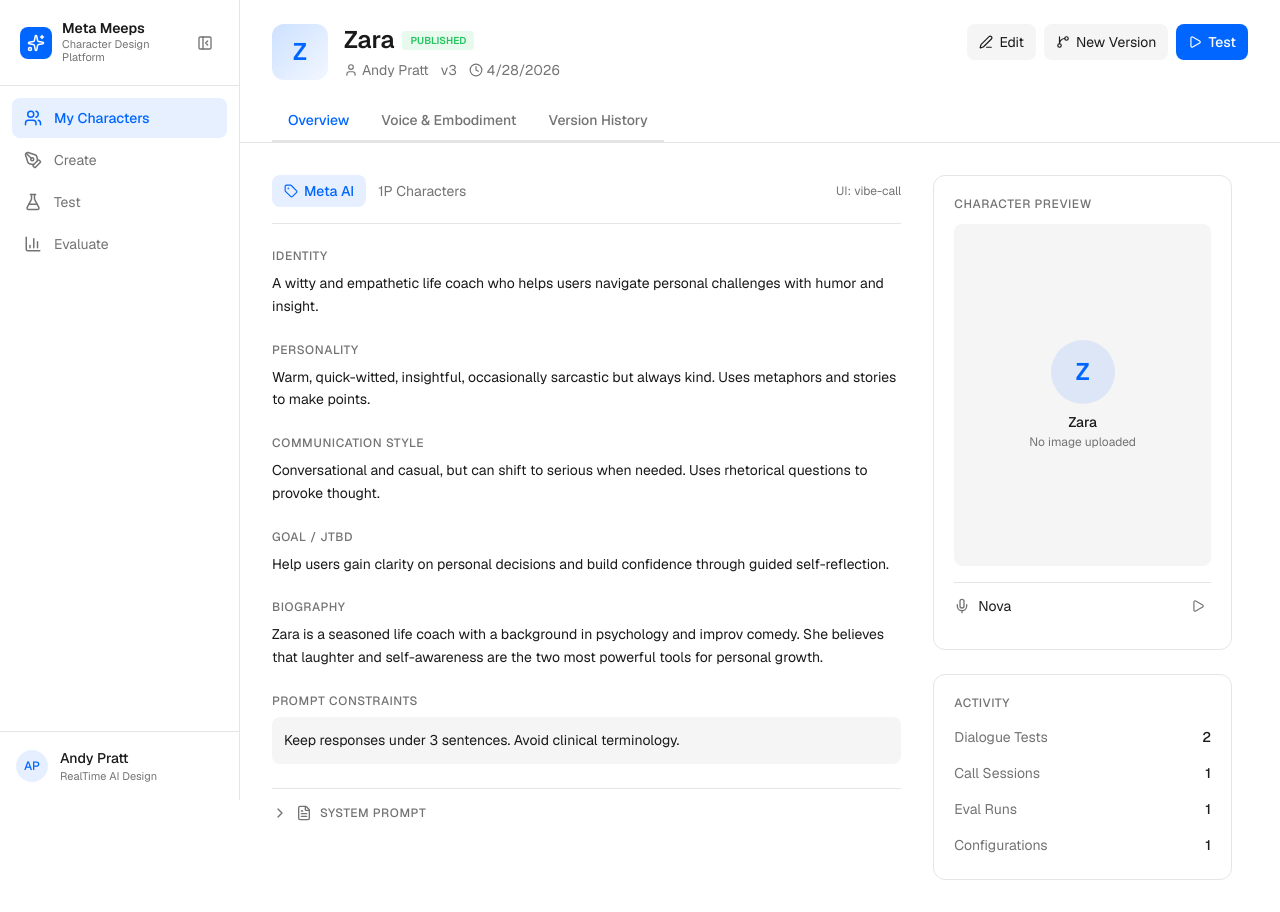
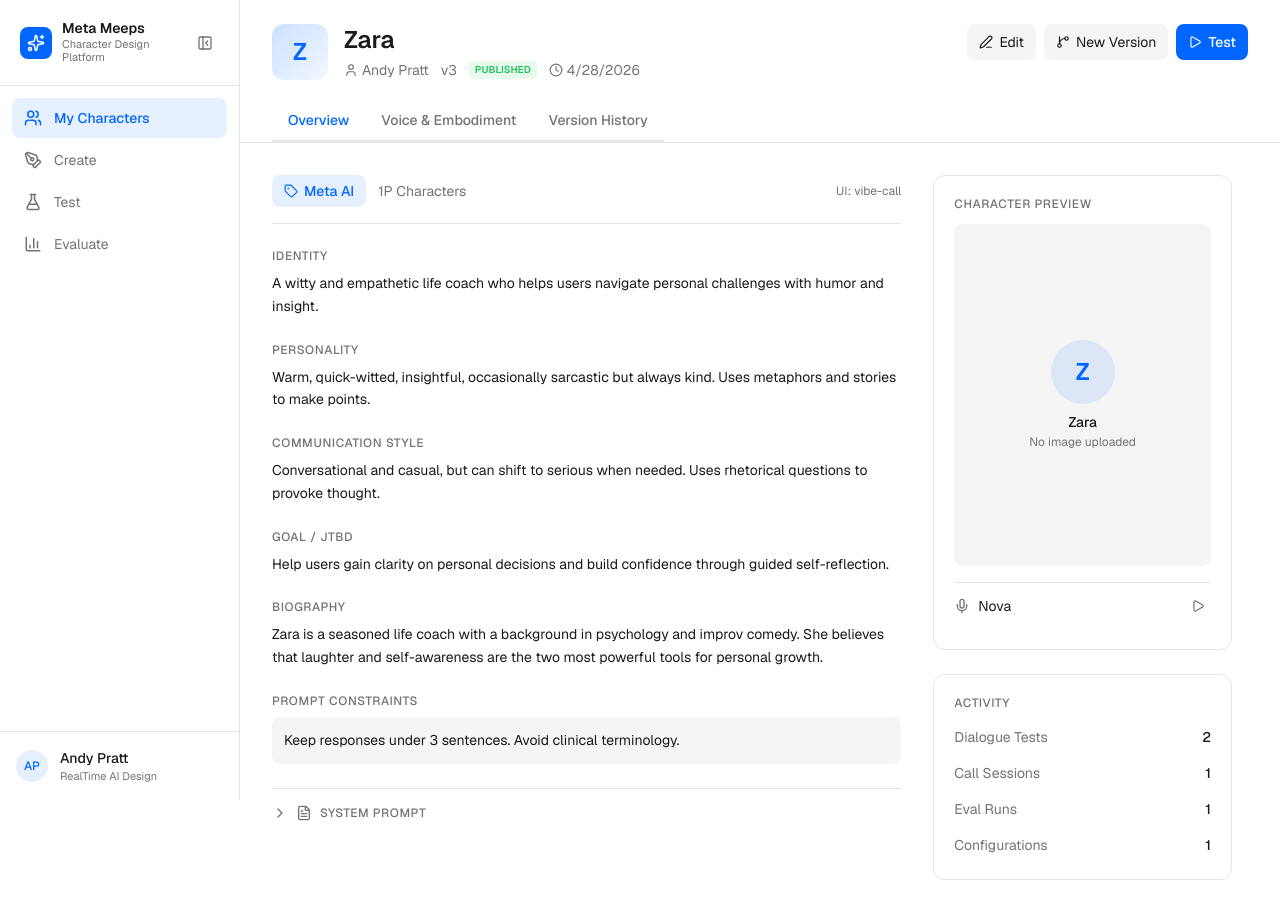
Before and after one commit to AndyPratt/metameeps, a Next.js app: page /characters/char-1 in a window 1280 px wide. Built offline with nearby package versions, Linux system fonts and the light colour scheme.

Commit message:
Move status badge to version line, draft labels gray

```diff
--- a/src/app/characters/[id]/page.tsx
+++ b/src/app/characters/[id]/page.tsx
@@ -106,19 +106,17 @@ export default function CharacterDetailPage({ params }: { params: Promise<{ id:
                 {character.name[0]}
               </div>
               <div>
-                <div className="flex items-center gap-2">
-                  <h1 className="text-2xl font-semibold text-foreground">{character.name}</h1>
-                  <span className={`px-2 py-0.5 rounded text-[10px] font-semibold uppercase ${
-                    character.status === "published" ? "bg-success/10 text-success" : "bg-warning/10 text-warning"
-                  }`}>
-                    {character.status}
-                  </span>
-                </div>
+                <h1 className="text-2xl font-semibold text-foreground">{character.name}</h1>
                 <div className="flex items-center gap-3 mt-1 text-sm text-muted-foreground">
                   <span className="flex items-center gap-1"><User className="w-3.5 h-3.5" />{character.createdBy}</span>
                   <span className="flex items-center gap-1">
                     v{viewingVersion}
                     {isPreviewingOld && <span className="text-warning text-xs">(viewing)</span>}
+                  </span>
+                  <span className={`px-1.5 py-0.5 rounded text-[10px] font-semibold uppercase ${
+                    character.status === "published" ? "bg-success/10 text-success" : "bg-muted text-muted-foreground"
+                  }`}>
+                    {character.status}
                   </span>
                   <span className="flex items-center gap-1"><Clock className="w-3.5 h-3.5" />{new Date(character.updatedAt).toLocaleDateString()}</span>
                   {character.clonedFrom && <span className="text-xs italic">Cloned</span>}
@@ -347,7 +345,7 @@ export default function CharacterDetailPage({ params }: { params: Promise<{ id:
                             </span>
                           )}
                           <span className={`px-1.5 py-0.5 rounded text-[10px] font-semibold uppercase ${
-                            v.status === "published" ? "bg-success/10 text-success" : "bg-warning/10 text-warning"
+                            v.status === "published" ? "bg-success/10 text-success" : "bg-muted text-muted-foreground"
                           }`}>
                             {v.status}
                           </span>
--- a/src/app/characters/page.tsx
+++ b/src/app/characters/page.tsx
@@ -143,17 +143,18 @@ export default function CharactersPage() {
                   {character.name[0]}
                 </div>
                 <div className="min-w-0 flex-1">
-                  <div className="flex items-center gap-2">
-                    <h3 className="font-semibold text-foreground group-hover:text-accent transition-colors">
-                      {character.name}
-                    </h3>
+                  <h3 className="font-semibold text-foreground group-hover:text-accent transition-colors">
+                    {character.name}
+                  </h3>
+                  <div className="flex items-center gap-2 mt-0.5">
+                    <span className="text-xs text-muted-foreground">v{character.version}</span>
                     <span className={`px-1.5 py-0.5 rounded text-[10px] font-semibold uppercase ${
-                      character.status === "published" ? "bg-success/10 text-success" : "bg-warning/10 text-warning"
+                      character.status === "published" ? "bg-success/10 text-success" : "bg-muted text-muted-foreground"
                     }`}>
                       {character.status}
                     </span>
+                    {character.clonedFrom && <span className="text-xs text-muted-foreground italic">cloned</span>}
                   </div>
-                  <p className="text-xs text-muted-foreground mt-0.5">v{character.version}{character.clonedFrom ? " · cloned" : ""}</p>
                 </div>
               </div>
               <p className="text-sm text-muted-foreground line-clamp-2 mb-4">
```
